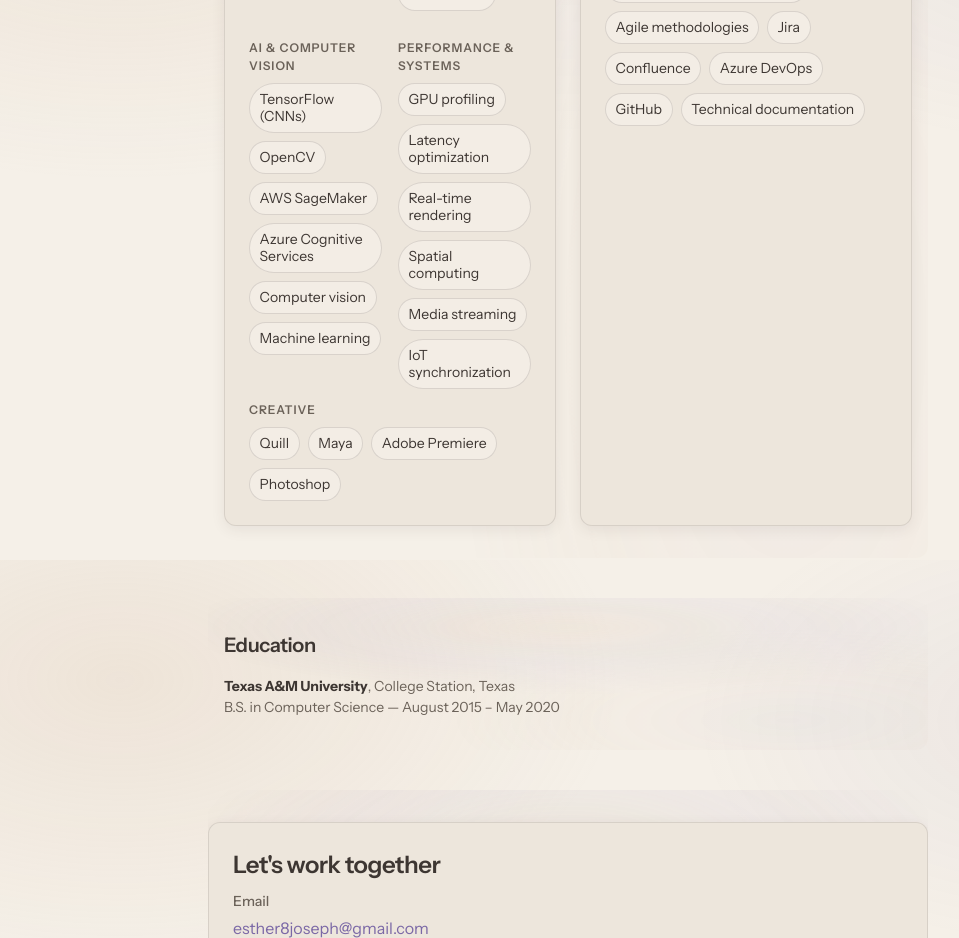
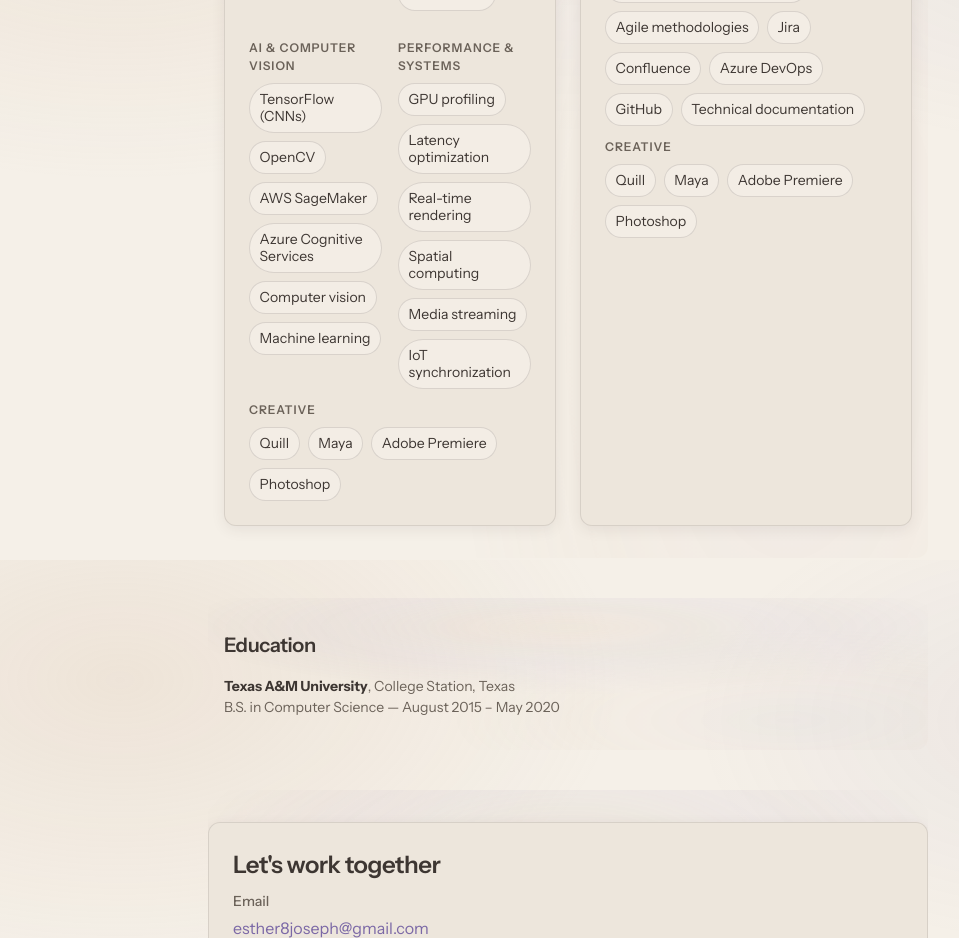
Before and after one commit to esther-joseph/esther-joseph-portfolio-website, a React (Vite) app: page / in a window 1280 px wide. Shown: the part 5040-5978 px from the top of the page, without its empty margins (72-1031 px from the left). Built offline with nearby package versions, Linux system fonts and the light colour scheme.

Commit message:
update sk

```diff
--- a/src/pages/HomePage.tsx
+++ b/src/pages/HomePage.tsx
@@ -338,6 +338,14 @@ export function HomePage() {
                 </li>
               ))}
             </ul>
+            <h4 className={styles.skillsSubcategory}>Creative</h4>
+            <ul className={styles.skillsChips}>
+              {xr.creative.map((s) => (
+                <li key={`creative-${s}`} className={styles.skillChip}>
+                  {s}
+                </li>
+              ))}
+            </ul>
           </section>
         </div>
       </section>
```
